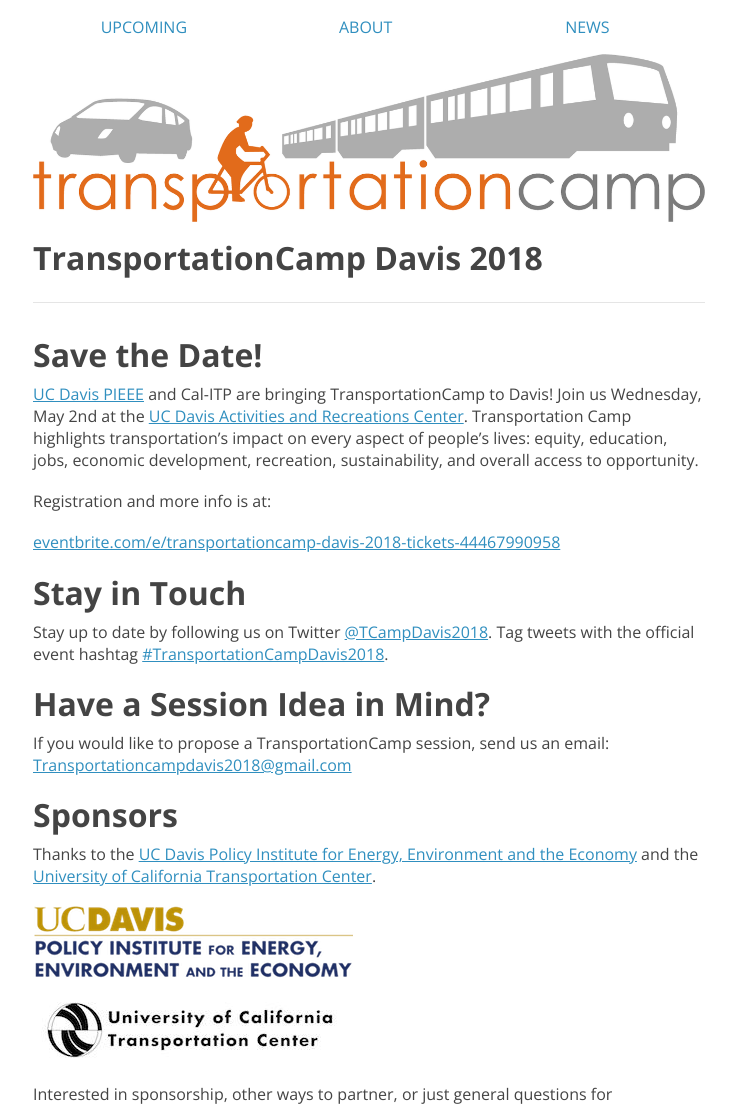
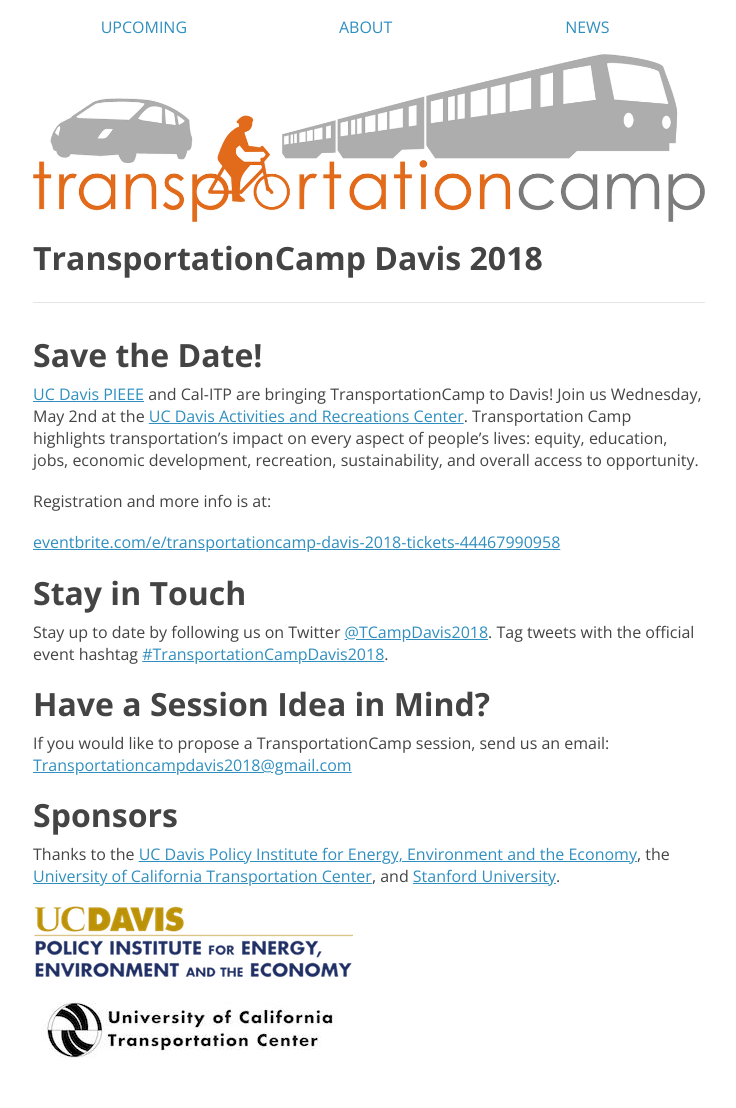
Before and after one commit to transpocamp/transportationcamp.org, a Jekyll site: the page built from events/davis2018/index.markdown, in a window 1280 px wide. Shown: the top 1108 px of the page, without its empty margins (271-1007 px from the left). Built offline with Jekyll 4.4.1, drawn with Linux system fonts in a browser that asks for light colours; nearby versions of some CDN libraries.

Commit message:
add Stanford University

```diff
--- a/events/davis2018/index.markdown
+++ b/events/davis2018/index.markdown
@@ -27,13 +27,16 @@
 
 ## Sponsors
 
-Thanks to the [UC Davis Policy Institute for Energy, Environment and the Economy](https://policyinstitute.ucdavis.edu/)
-and the [University of California Transportation Center](http://www.uctc.net/).
+Thanks to the [UC Davis Policy Institute for Energy, Environment and the Economy](https://policyinstitute.ucdavis.edu/),
+the [University of California Transportation Center](http://www.uctc.net/),
+and [Stanford University](https://www.stanford.edu/).
 
 <img src="ucdpieee.png">
 
 <img src="uctc.jpg">
 
+<img src="stanford.png">
+
 Interested in sponsorship, other ways to partner, or just general questions for TransportationCampDavis2018? <Transportationcampdavis2018@gmail.com>
 
 <iframe src="https://www.google.com/maps/embed?pb=!1m14!1m8!1m3!1d12482.439175883601!2d-121.7592483!3d38.5427621!3m2!1i1024!2i768!4f13.1!3m3!1m2!1s0x0%3A0x8fd7da59621c13d2!2sUC+Davis+Activities+and+Recreation+Center!5e0!3m2!1sen!2sus!4v1521769551652" width="680" height="340" frameborder="0" style="border:0" allowfullscreen></iframe>
```
Also changed, not shown: events/davis2018/stanford.png (added).
